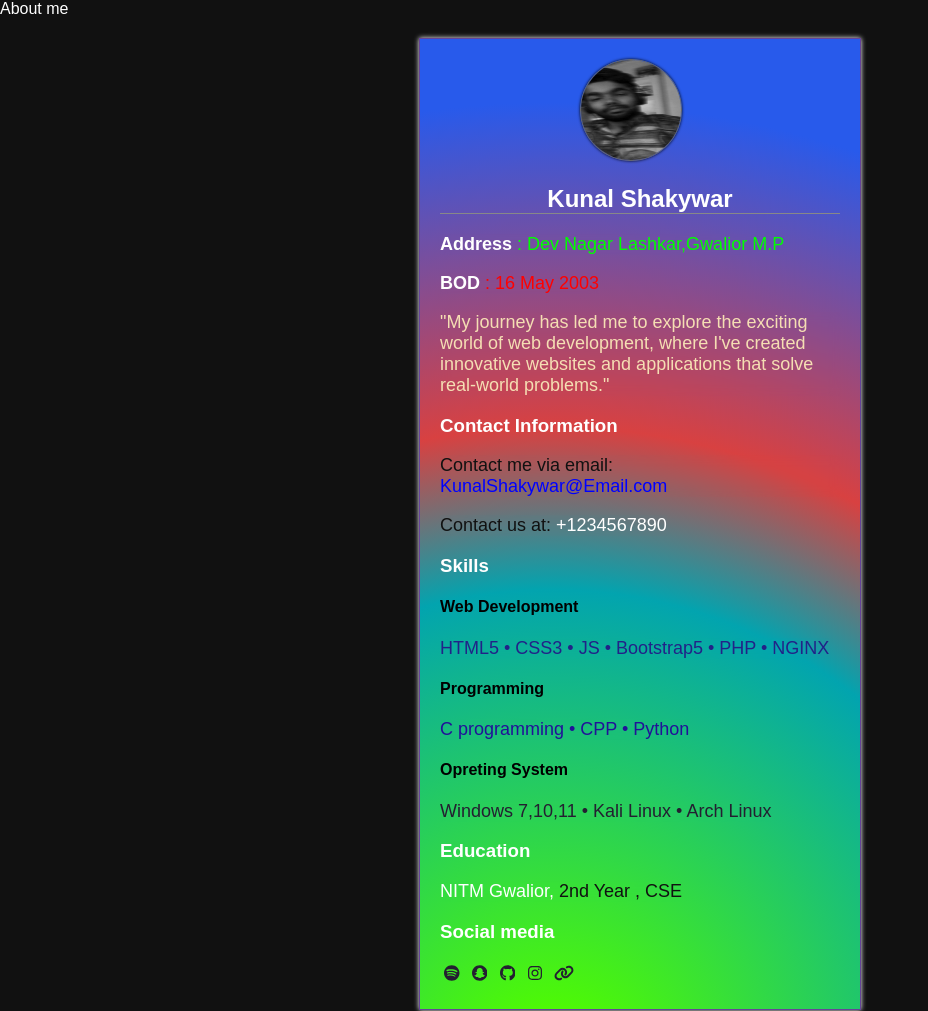
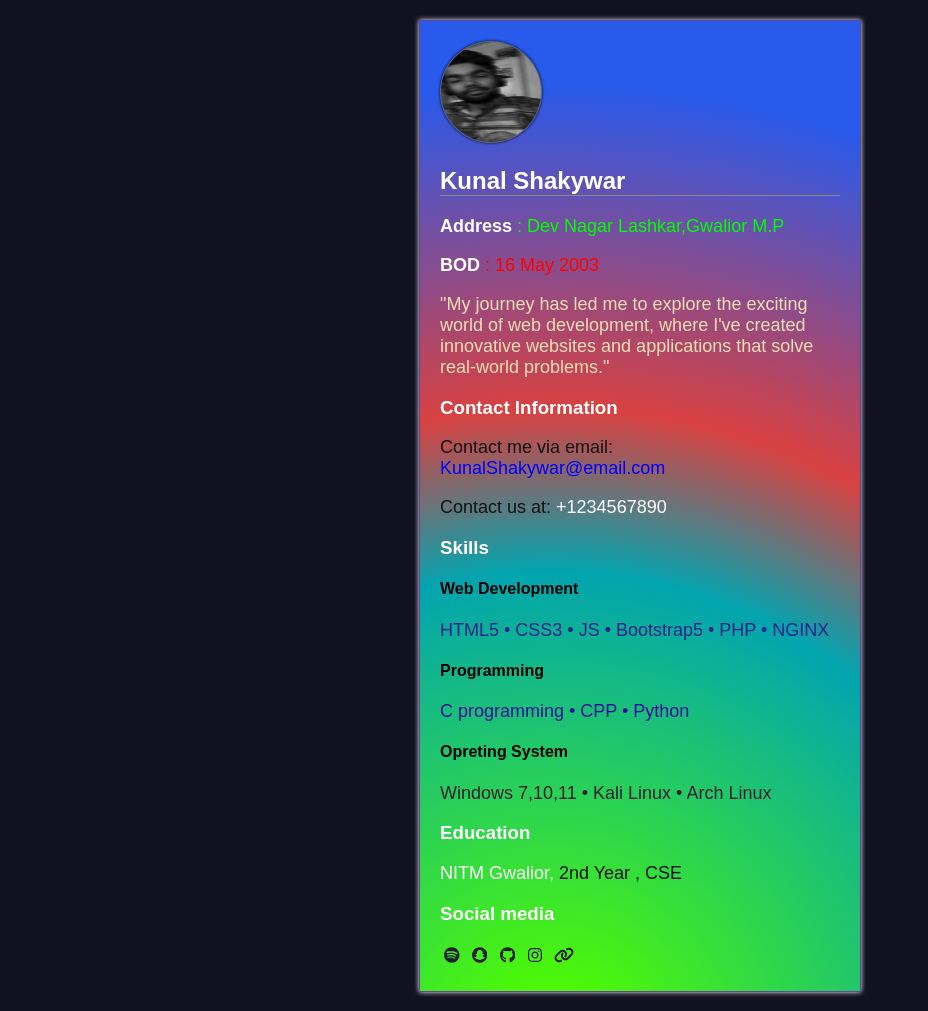
Before and after one commit to gonzo369/hehe, a plain HTML site: page index.html in a window 1280 px wide. Shown: the top 1011 px of the page, without its empty margins (0-928 px from the left). Drawn offline with nearby package versions, Linux system fonts and the light colour scheme.

Commit message:
Update index.html

```diff
--- a/index.html
+++ b/index.html
@@ -5,24 +5,23 @@
     <meta name="viewport" content="width=device-width, initial-scale=1.0">
     <link rel="shortcut icon" href="cs.jpeg" type="image/x-icon">
     <link rel="stylesheet" href="https://fonts.googleapis.com/css2?family=Material+Symbols+Outlined:opsz,wght,FILL,GRAD@20..48,100..700,0..1,-50..200" />
-    <title>about me</title>
+    <title>hehe</title>
     <style>
         /* Base Styles */
         body {
             font-family: Arial, sans-serif;
             margin: 0;
             padding: 0;
-            background-color: #111;
+            background-color: #112;
+            background-repeat: no-repeat;
+            width: 420px 300px;
+            height: max-content;
+
         }
-
-
-
         h2{
             color: white;
-            text-align: center;
+            border-bottom: 1px solid #888;
             animation: el 999ms alternate linear;
-            border-bottom: 1px solid #888;
-
         }
         @keyframes el{
             0%{
@@ -69,8 +68,6 @@
         .profile-img {
             width: 100px;
             height: 100px;
-            position: relative;
-            left: 35%;
             opacity: 0;
             animation: fadeIn 2s forwards;
             border-radius: 50%;
@@ -152,12 +149,10 @@
     </style>
 </head>
 <body>
-    <span style="color: white;">About me</span>
 
     <div class="container">
         <img class="profile-img" src="main.jpeg" alt="Your Name">
         <h2>Kunal Shakywar</h2>
-        <span class="outline"></span>
           <p style="color:lime;"><b style="color:white;">Address</b> : Dev Nagar Lashkar,Gwalior M.P</p>
          <p style="color: red;"><b style="color: white;">BOD</b> : 16 May 2003</p>
          <p style="color: wheat;"> "My journey has led me to explore the exciting world of web development, where I've created innovative websites and applications that solve real-world problems."
@@ -165,7 +160,7 @@
 
 
             <h3>Contact Information</h3>
-        <p>Contact me via email: <a href="mailto:itsarthur563@gmail.com" style="color:blue;">KunalShakywar@Email.com</a>
+        <p>Contact me via email: <a href="mailto:itsarthur563@gmail.com" style="color:blue;">KunalShakywar@email.com</a>
      </p>
 
         <p>Contact us at: <a href="tel:+918602426826">+1234567890</a></p>
```
